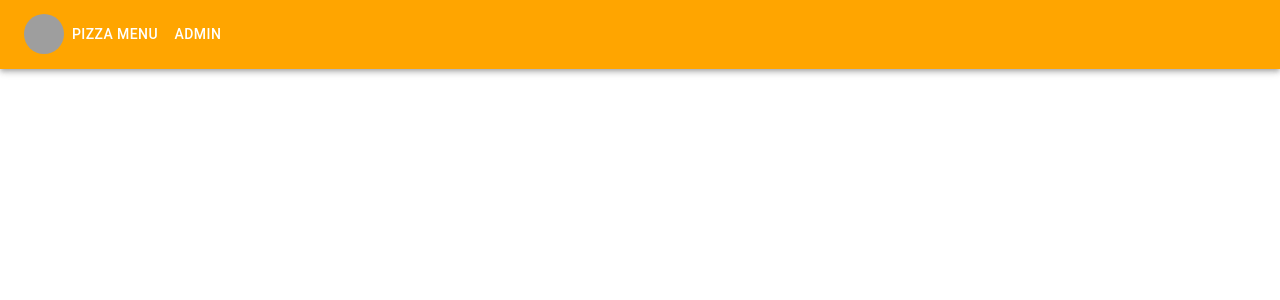
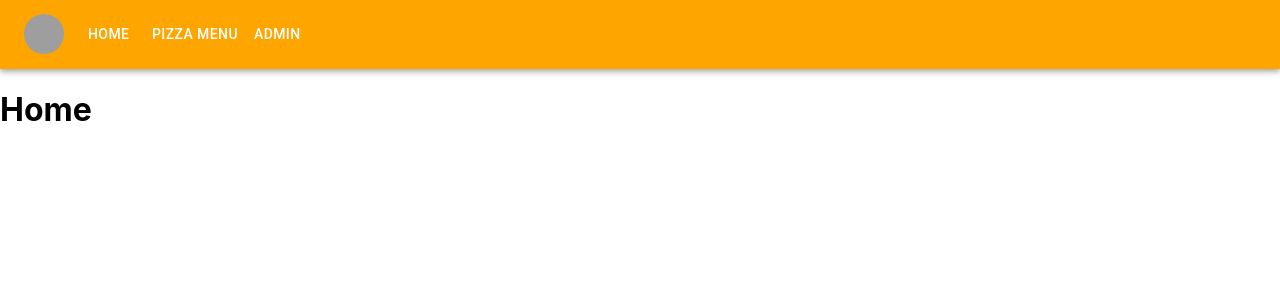
Before and after one commit to mlesiak/pizza-menu-app, a React (Create React App) app: page / in a window 1280 px wide. Shown: the top 300 px of the page. Built offline with nearby package versions, Linux system fonts and the light colour scheme; grey boxes are pictures that could not be loaded.

Commit message:
nav updated, content componen added

```diff
--- a/src/App.js
+++ b/src/App.js
@@ -1,9 +1,13 @@
 import { Navigation } from './navigation'
+import { Content} from './content'
 
 
 function App() {
   return (
+    <>
     <Navigation />
+    <Content />
+    </>
   );
 }
 
--- /dev/null
+++ b/src/content/index.js
@@ -0,0 +1,11 @@
+import {Routes, Route} from 'react-router-dom';
+
+export const Content = () => {
+    return (
+    <Routes>
+        <Route path="/" element={<h1>Home</h1>} />
+        <Route path="/pizza-menu" element={<h1>Pizza Menu</h1>} />
+        <Route path="/admin" element={<h1>Admin</h1>} />
+    </Routes>
+    )
+};
--- a/src/index.js
+++ b/src/index.js
@@ -1,11 +1,15 @@
 import React from 'react';
 import ReactDOM from 'react-dom/client';
 import './index.css';
-import App from './App';
+import { BrowserRouter } from 'react-router-dom';
+import App from './App'
 
 const root = ReactDOM.createRoot(document.getElementById('root'));
 root.render(
   <React.StrictMode>
+    <BrowserRouter>
     <App />
+    </BrowserRouter>
+
   </React.StrictMode>
 );
--- a/src/navigation/index.js
+++ b/src/navigation/index.js
@@ -1,22 +1,31 @@
-import * as React from 'react';
-import AppBar from '@mui/material/AppBar';
-import Toolbar from '@mui/material/Toolbar';
-import Avatar from '@mui/material/Avatar';
-import Container from '@mui/material/Container';
-import Button from '@mui/material/Button';
+import AppBar from "@mui/material/AppBar";
+import Toolbar from "@mui/material/Toolbar";
+import Avatar from "@mui/material/Avatar";
+import Container from "@mui/material/Container";
+import Button from "@mui/material/Button";
+import { Link } from "react-router-dom";
 
+const buttonStyles = { my: 2, color: "white", display: "block" };
 
 export const Navigation = () => {
+  return (
+    <AppBar position="static" style={{ background: "orange" }}>
+      <Container maxWidth="xl">
+        <Toolbar disableGutters>
+          <Avatar
+            alt="logo"
+            src="https://cdn-icons-png.flaticon.com/512/3595/3595455.png"
+          />
 
-    return (
-        <AppBar position="static" style={{background: 'orange'}}>
-      <Container maxWidth="xl">
-        <Toolbar disableGutters >
-          <Avatar alt="logo" src="https://cdn-icons-png.flaticon.com/512/3595/3595455.png" />
-
-              <Button  sx={{ my: 2, color: 'white', display: 'block' }}>Pizza Menu</Button>
-              <Button  sx={{ my: 2, color: 'white', display: 'block' }}>Admin</Button>
-
+          <Button component={Link} to="/" sx={{ ml: 2, ...buttonStyles }}>
+            Home
+          </Button>
+          <Button component={Link} to="/pizza-menu" sx={buttonStyles}>
+            Pizza Menu
+          </Button>
+          <Button component={Link} to="/admin" sx={buttonStyles}>
+            Admin
+          </Button>
         </Toolbar>
       </Container>
     </AppBar>
```
